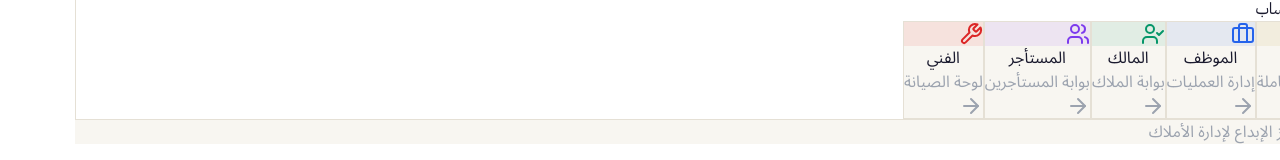
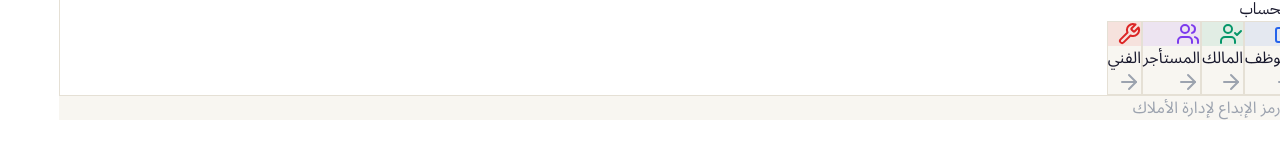
Before and after one commit to Afayashi/ramza, a React (Vite) app in the folder client/: page / in a window 1280 px wide. Shown: the part 352-512 px from the top of the page. Built offline with nearby package versions, Linux system fonts and the light colour scheme; no server answers.

Commit message:
Remove role sublabels from login page

```diff
--- a/client/src/pages/LoginPage.tsx
+++ b/client/src/pages/LoginPage.tsx
@@ -29,11 +29,11 @@ function normalizePhone(p: string) {
 type RoleKey = 'admin' | 'employee' | 'owner' | 'tenant' | 'technician';
 
 const ROLES: { key: RoleKey; label: string; sublabel: string; icon: any; color: string }[] = [
-  { key: 'admin',      label: 'المدير',    sublabel: 'صلاحيات كاملة',     icon: Building2,  color: '#B8932A' },
-  { key: 'employee',   label: 'الموظف',    sublabel: 'إدارة العمليات',    icon: Briefcase,  color: '#2563eb' },
-  { key: 'owner',      label: 'المالك',    sublabel: 'بوابة الملاك',      icon: UserCheck,  color: '#059669' },
-  { key: 'tenant',     label: 'المستأجر',  sublabel: 'بوابة المستأجرين', icon: Users,      color: '#7c3aed' },
-  { key: 'technician', label: 'الفني',     sublabel: 'لوحة الصيانة',     icon: Wrench,     color: '#dc2626' },
+  { key: 'admin',      label: 'المدير',    sublabel: '', icon: Building2,  color: '#B8932A' },
+  { key: 'employee',   label: 'الموظف',    sublabel: '', icon: Briefcase,  color: '#2563eb' },
+  { key: 'owner',      label: 'المالك',    sublabel: '', icon: UserCheck,  color: '#059669' },
+  { key: 'tenant',     label: 'المستأجر',  sublabel: '', icon: Users,      color: '#7c3aed' },
+  { key: 'technician', label: 'الفني',     sublabel: '', icon: Wrench,     color: '#dc2626' },
 ];
 
 const DEMO_EMPLOYEES = [
@@ -158,7 +158,6 @@ export default function LoginPage({ onSuccess }: LoginPageProps) {
                     </div>
                     <div className="flex-1">
                       <div className="font-black text-base" style={{ color: TEXT_DARK }}>{role.label}</div>
-                      <div className="text-xs mt-0.5" style={{ color: '#9ca3af' }}>{role.sublabel}</div>
                     </div>
                     <ArrowRight className="w-4 h-4 rotate-180" style={{ color: '#9ca3af' }} />
                   </button>
@@ -180,7 +179,6 @@ export default function LoginPage({ onSuccess }: LoginPageProps) {
                   </div>
                   <div>
                     <div className="font-black text-base" style={{ color: TEXT_DARK }}>دخول {activeRole!.label}</div>
-                    <div className="text-xs" style={{ color: '#9ca3af' }}>{activeRole!.sublabel}</div>
                   </div>
                 </div>
               ); })()}
```
